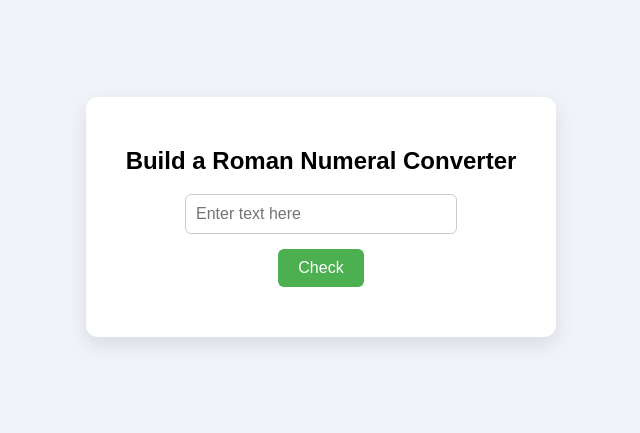
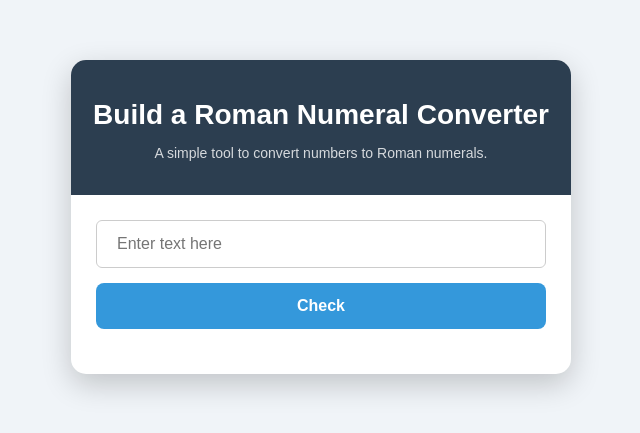
Before and after one commit to rubannn/freecodecamp, a plain HTML site: page task02/index.html in a window 1280 px wide. Shown: the part 191-624 px from the top of the page, without its empty margins (319-959 px from the left). Drawn offline with Linux system fonts and the light colour scheme.

Commit message:
Refactor HTML structure for Roman Numeral Converter, enhancing semantic organization and styling consistency

```diff
--- a/task02/css/styles.css
+++ b/task02/css/styles.css
@@ -8,16 +8,46 @@ body {
 }
 
 .container {
-    background: #fff;
-    padding: 30px 40px;
-    border-radius: 12px;
-    box-shadow: 0 8px 20px rgba(0, 0, 0, 0.1);
-    text-align: center;
+    background-color: white;
+    border-radius: 15px;
+    box-shadow: 0 10px 30px rgba(0, 0, 0, 0.2);
+    width: 100%;
+    max-width: 500px;
+    overflow: hidden;
 }
 
-input[type="text"] {
-    padding: 10px;
-    width: 250px;
+.header {
+    background-color: #2c3e50;
+    color: white;
+    text-align: center;
+    padding: 20px;
+}
+
+.header h1 {
+    font-size: 28px;
+    margin-bottom: 5px;
+}
+
+.header p {
+    font-size: 14px;
+    opacity: 0.8;
+}
+
+
+.content {
+    padding: 25px;
+}
+
+.content input[type="text"],
+#output,
+button {
+    width: 100%;
+    box-sizing: border-box;
+}
+
+.content input[type="text"] {
+    padding: 14px 20px;
+    width: 100%;
     border-radius: 6px;
     border: 1px solid #ccc;
     margin-bottom: 15px;
@@ -25,18 +55,20 @@ input[type="text"] {
 }
 
 button {
-    padding: 10px 20px;
+    background-color: #3498db;
+    color: white;
+    border: none;
+    border-radius: 8px;
+    padding: 14px 20px;
+    width: 100%;
     font-size: 16px;
-    border-radius: 6px;
-    border: none;
-    background-color: #4CAF50;
-    color: white;
+    font-weight: 600;
     cursor: pointer;
-    transition: 0.2s;
+    transition: background-color 0.3s;
 }
 
 button:hover {
-    background-color: #45a049;
+    background-color: #2980b9;
 }
 
 #output {
@@ -44,4 +76,5 @@ button:hover {
     font-weight: bold;
     font-size: 18px;
     color: #333;
+    text-align: center;
 }
--- a/task02/index.html
+++ b/task02/index.html
@@ -11,11 +11,15 @@
 
 <body>
     <div class="container">
-        <h2>Build a Roman Numeral Converter</h2>
-        <input type="text" id="number" placeholder="Enter text here">
-        <br>
-        <button id="convert-btn">Check</button>
-        <p id="output"></p>
+        <div class="header">
+            <h1>Build a Roman Numeral Converter</h1>
+            <p>A simple tool to convert numbers to Roman numerals.</p>
+        </div>
+        <div class="content">
+            <input type="text" id="number" placeholder="Enter text here">
+            <button id="convert-btn">Check</button>
+            <p id="output"></p>
+        </div>
     </div>
 </body>
 
```
